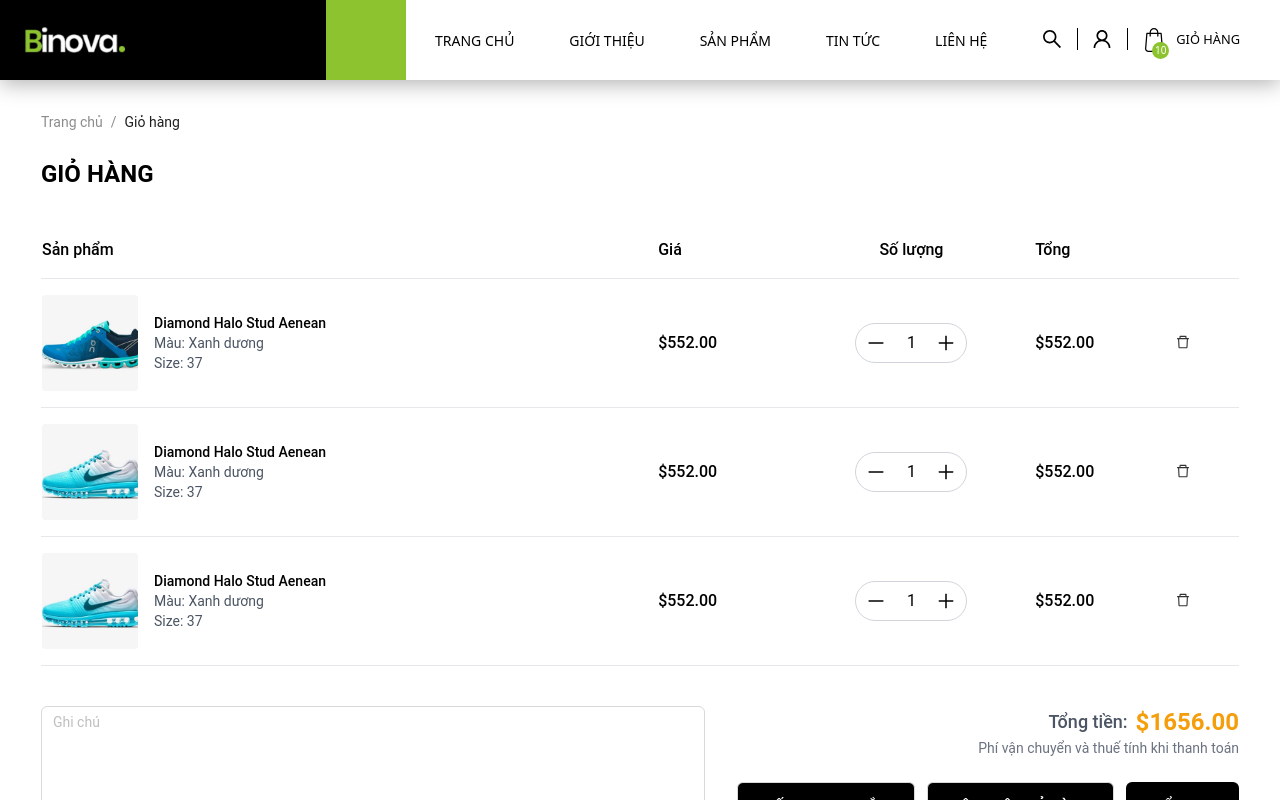
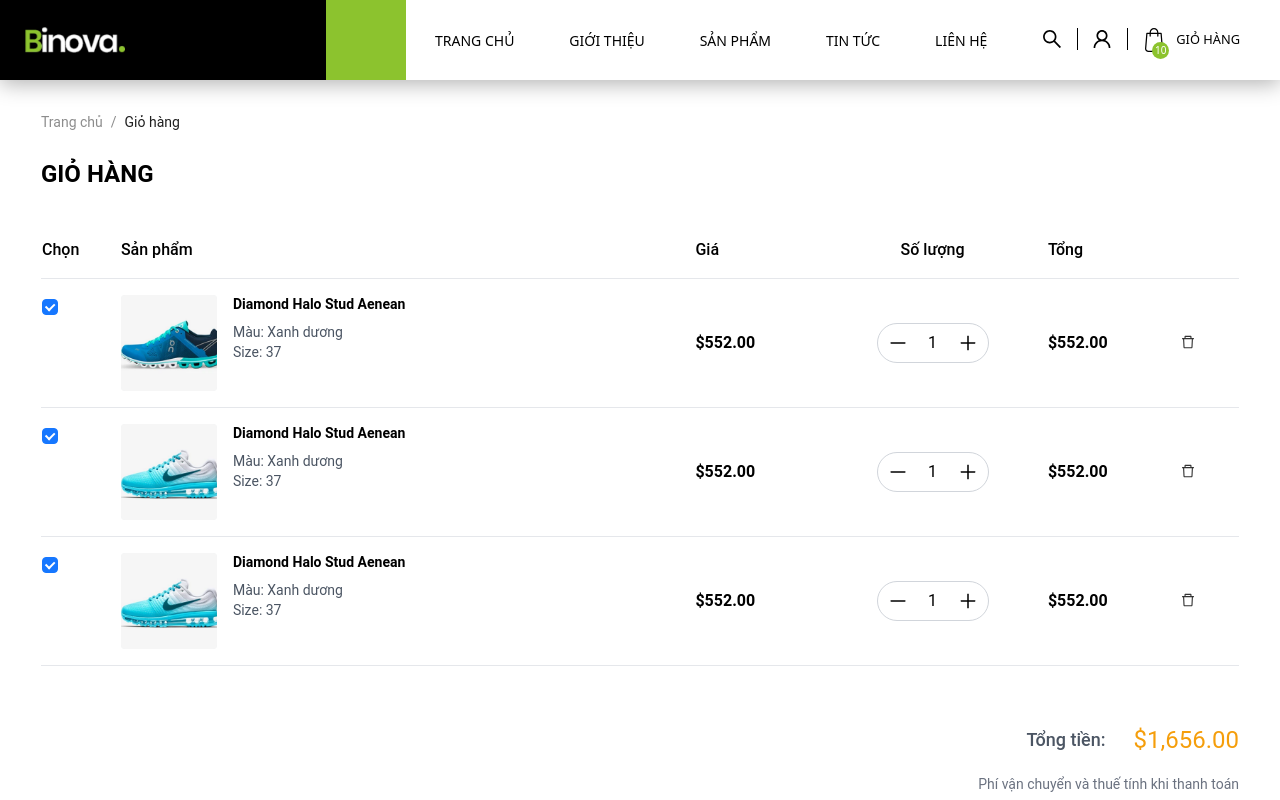
Before and after one commit to Flexx05/datn-FE, a React (Vite) app: page /products/cart in a window 1280 px wide. Shown: the top 800 px of the page. Built offline with nearby package versions, Linux system fonts and the light colour scheme; a web font is replaced by a local one.

Commit message:
fix-layout-cart

```diff
--- a/src/components/header.tsx
+++ b/src/components/header.tsx
@@ -47,8 +47,8 @@ const Header: React.FC<HeaderProps> = ({ isHome, isPage }) => {
               <Link to="/" className={isPage === '/' ? 'active' : ''} >Trang chủ</Link>
             </li>
             <li><a href="">Giới thiệu</a></li>
-            <li><a href="">Sản phẩm</a></li>
-            <li><a href="">Tin tức</a></li>
+            <li><a href="/products">Sản phẩm</a></li>
+            <li><a href="/blogs">Tin tức</a></li>
             <li><a href="">Liên hệ</a></li>
             <li className='right-item'>
               <div className='header-icon'><a href=""><SearchOutlined /></a></div>
--- a/src/pages/DetailCart.tsx
+++ b/src/pages/DetailCart.tsx
@@ -1,5 +1,5 @@
 import { useState } from "react";
-import { Button, Input, Breadcrumb, Image } from "antd";
+import { Button, Breadcrumb, Image, Checkbox } from "antd";
 import { MinusOutlined, PlusOutlined, DeleteOutlined } from "@ant-design/icons";
 import { Link } from "react-router-dom";
 import rectangle1 from '../assets/image/Rectangle 1.png';
@@ -23,37 +23,44 @@ export default function DetailCart() {
     { id: 2, name: "Diamond Halo Stud Aenean", color: "Xanh dương", size: 37, price: 552.0, quantity: 1, image: rectangle2 },
     { id: 3, name: "Diamond Halo Stud Aenean", color: "Xanh dương", size: 37, price: 552.0, quantity: 1, image: rectangle2 },
   ]);
-
-  const [note, setNote] = useState(""); // Ghi chú khách hàng
+  //Lấy sản phẩm theo id để thanh toán
+  const [selectedItems, setSelectedItems] = useState<number[]>(cartItems.map(item => item.id));
 
   // Cập nhật số lượng sản phẩm
   const updateQuantity = (id: number, newQuantity: number) => {
-    if (newQuantity < 1) return; // Không giảm số lượng dưới 1
+    if (newQuantity < 1) return;
     setCartItems(cartItems.map(item => item.id === id ? { ...item, quantity: newQuantity } : item));
   };
-
-  // Xóa sản phẩm khỏi giỏ
+ //Xoá sản phẩm khỏi giỏ
   const removeItem = (id: number) => {
     setCartItems(cartItems.filter(item => item.id !== id));
+    setSelectedItems(selectedItems.filter(selectedId => selectedId !== id));
+  };
+  //Chọn hoặc bỏ chọn một sản phẩm trong giỏ hàng
+  const handleSelectItem = (id: number, checked: boolean) => {
+    setSelectedItems(prev => checked ? [...prev, id] : prev.filter(itemId => itemId !== id));
   };
 
-  // Tính tổng tiền giỏ hàng
+  //Tổng tiền
   const calculateTotal = () => {
-    return cartItems.reduce((total, item) => total + item.price * item.quantity, 0);
+    return cartItems
+      .filter(item => selectedItems.includes(item.id))
+      .reduce((total, item) => total + item.price * item.quantity, 0);
+
   };
 
   return (
     <div className="container mx-auto px-4 py-8 max-w-7xl font-roboto">
       {/* Điều hướng Breadcrumb */}
       <Breadcrumb className="mb-6 text-sm" items={[{ title: <Link to="/">Trang chủ</Link> }, { title: "Giỏ hàng" }]} />
-
       <h1 className="text-2xl font-bold mb-8">GIỎ HÀNG</h1>
 
       {/* Bảng sản phẩm */}
       <div className="overflow-x-auto">
-        <table className="w-full min-w-[600px]">
+        <table className="w-full min-w-[700px]">
           <thead>
             <tr className="border-b">
+              <th className="text-left py-4 font-medium">Chọn</th>
               <th className="text-left py-4 font-medium">Sản phẩm</th>
               <th className="text-left py-4 font-medium">Giá</th>
               <th className="text-center py-4 font-medium">Số lượng</th>
@@ -64,20 +71,25 @@ export default function DetailCart() {
           <tbody>
             {cartItems.map(item => (
               <tr key={item.id} className="border-b">
+                <td className="py-4 align-top">
+                  <Checkbox
+                    checked={selectedItems.includes(item.id)}
+                    onChange={(e) => handleSelectItem(item.id, e.target.checked)}
+                  />
+                </td>
                 <td className="py-4">
-                  <div className="flex items-center gap-4">
-                    <div className="w-24 h-24 bg-gray-100 rounded overflow-hidden">
+                  <div className="flex items-start gap-4">
+                    <div className="w-24 h-24 bg-gray-100 rounded overflow-hidden shrink-0">
                       <Image src={item.image} alt={item.name} width={100} height={100} className="object-cover w-full h-full" preview={false} />
                     </div>
-                    <div className="text-sm">
-                      <h3 className="font-medium">{item.name}</h3>
+                    <div className="text-sm max-w-[200px]">
+                      <h3 className="font-bold leading-snug mb-2">{item.name}</h3>
                       <p className="text-gray-600">Màu: {item.color}</p>
                       <p className="text-gray-600">Size: {item.size}</p>
                     </div>
                   </div>
                 </td>
-
-                <td className="py-4 font-medium">${item.price.toFixed(2)}</td>
+                <td className="py-4 font-bold">${item.price.toFixed(2)}</td>
 
                 {/* Điều chỉnh số lượng */}
                 <td className="py-4">
@@ -93,11 +105,14 @@ export default function DetailCart() {
                     </div>
                   </div>
                 </td>
-
-                <td className="py-4 font-medium">${(item.price * item.quantity).toFixed(2)}</td>
-
+                <td className="py-4 font-bold">${(item.price * item.quantity).toFixed(2)}</td>
                 <td className="py-4">
-                  <Button type="text" icon={<DeleteOutlined style={{ color: "#333" }} />} onClick={() => removeItem(item.id)} className="text-gray-500 hover:text-red-500" />
+                  <Button
+                    type="text"
+                    icon={<DeleteOutlined style={{ color: "#333" }} />}
+                    onClick={() => removeItem(item.id)}
+                    className="text-gray-500 hover:text-red-500"
+                  />
                 </td>
               </tr>
             ))}
@@ -105,17 +120,13 @@ export default function DetailCart() {
         </table>
       </div>
 
-      {/* Footer: Ghi chú và tổng tiền */}
-      <div className="mt-10 flex flex-col md:flex-row gap-8 items-start">
-        <div className="flex-1">
-          <Input.TextArea placeholder="Ghi chú" rows={6} value={note} onChange={(e) => setNote(e.target.value)} className="w-full" />
-        </div>
-
-        <div className="flex flex-col md:items-end gap-4 md:gap-2 w-full md:w-auto">
-          <div className="flex flex-col md:items-end">
+      {/* Tổng tiền và nút hành động */}
+      <div className="mt-10 flex justify-end">
+        <div className="flex flex-col items-end gap-4 w-full md:w-auto">
+          <div className="flex flex-col items-end">
             <div className="flex gap-2 items-center text-base md:text-lg">
-              <span className="font-medium text-gray-600">Tổng tiền:</span>
-              <span className="text-2xl font-bold text-amber-500">${calculateTotal().toFixed(2)}</span>
+              <span className="font-medium text-gray-600 m-5 ">Tổng tiền:</span>
+              <span className="text-2xl  text-amber-500">${calculateTotal().toLocaleString(undefined, { minimumFractionDigits: 2, maximumFractionDigits: 2 })}</span>
             </div>
             <p className="text-gray-500 text-sm">Phí vận chuyển và thuế tính khi thanh toán</p>
           </div>
```
